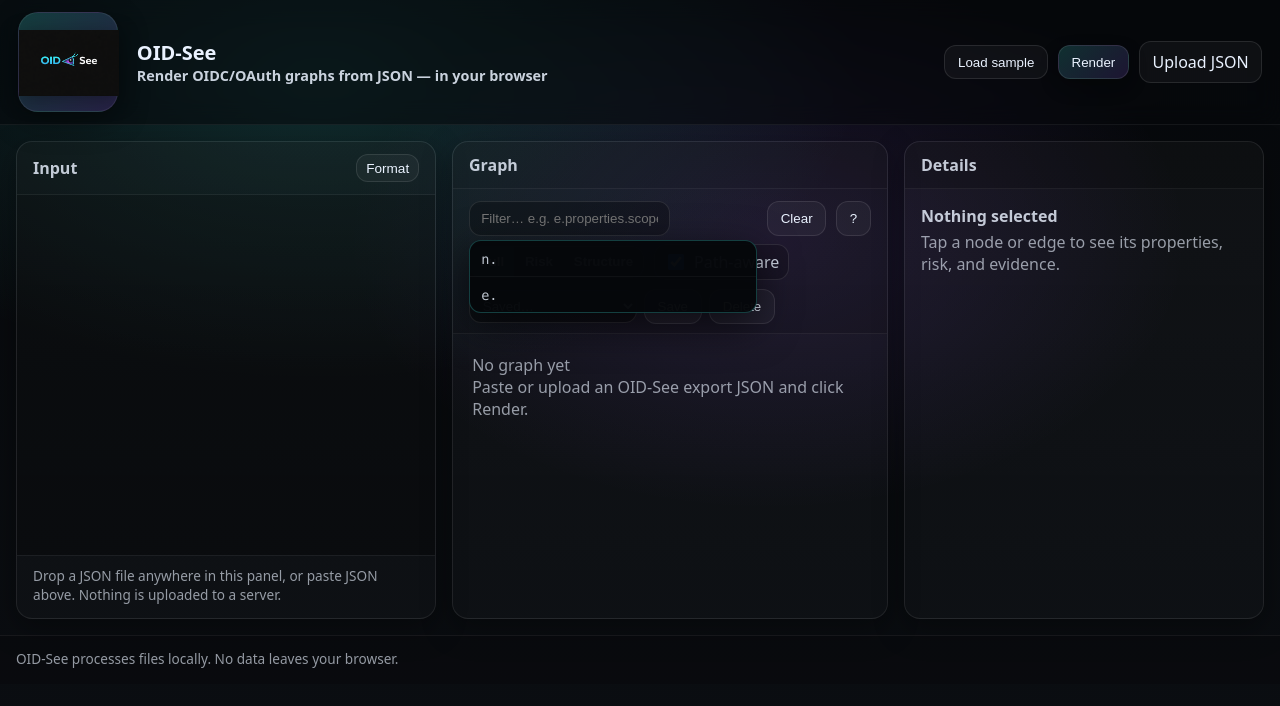
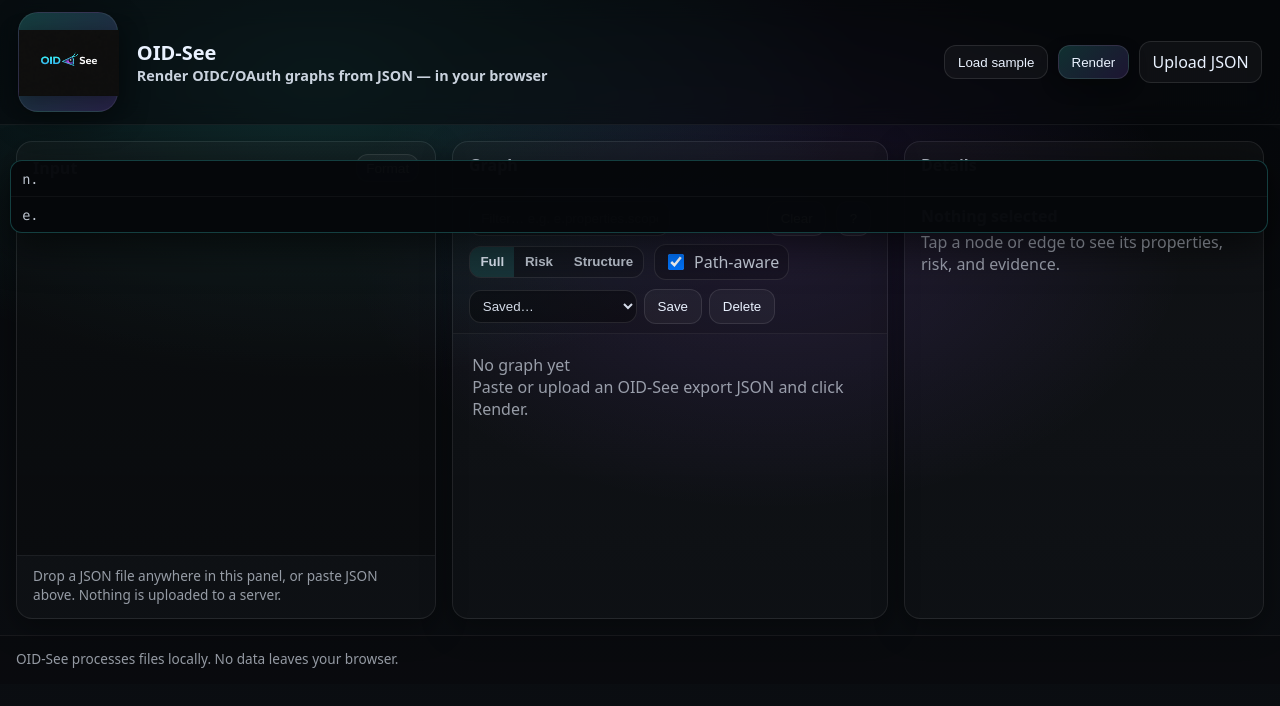
Before and after one commit to OID-See/OID-See, a React (Vite) app: page / in a window 1280 px wide. Shown: the top 706 px of the page. Built offline with nearby package versions, Linux system fonts and the light colour scheme.

Commit message:
Fix autocomplete positioning and filter input width
- Position autocomplete dropdown below filter row using fixed positioning
- Constrain filter input width to not overlap Clear/Help buttons
- Add positioning context for proper dropdown placement

```diff
--- a/src/theme.css
+++ b/src/theme.css
@@ -196,9 +196,10 @@
   gap:.6rem;
   align-items:center;
   width: 100%;
+  position: relative;
 }
 .filterbar__input{
-  flex:1;
+  flex:0 1 calc(100% - 140px);
   padding: .55rem .7rem;
   border-radius: 12px;
   border: 1px solid rgba(255,255,255,0.10);
@@ -301,10 +302,7 @@
 
 /* Autocomplete dropdown */
 .filterbar__autocomplete {
-  position: absolute;
-  top: calc(100% + 4px);
-  left: 0;
-  right: 0;
+  position: fixed;
   background: rgba(6,8,11,0.98);
   border: 1px solid rgba(66,232,224,0.25);
   border-radius: 12px;
@@ -313,6 +311,9 @@
   overflow-y: auto;
   z-index: 2000;
   pointer-events: auto;
+  width: calc(100% - 22px);
+  left: 10px;
+  top: 160px;
 }
 
 .filterbar__suggestion {
```
